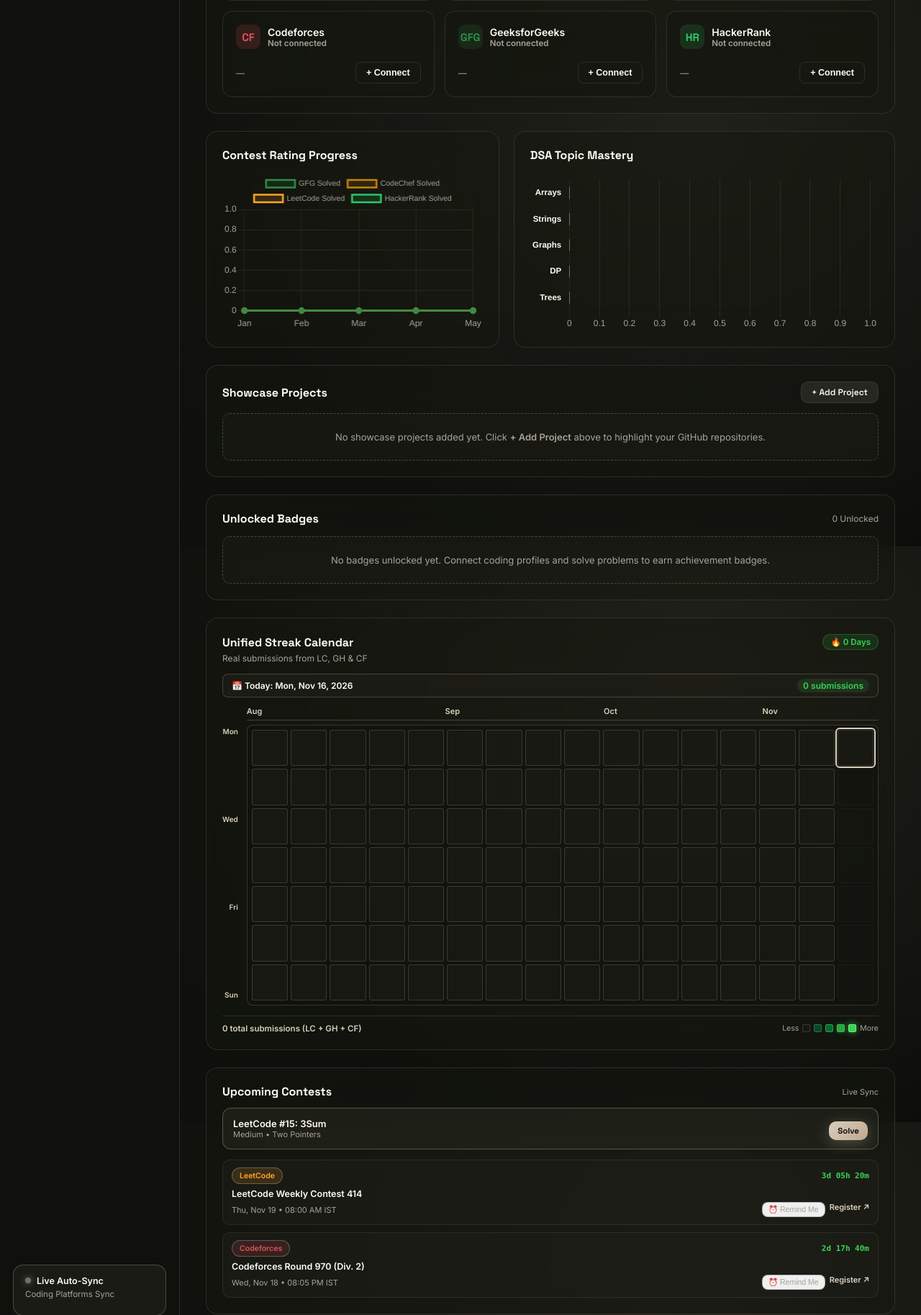
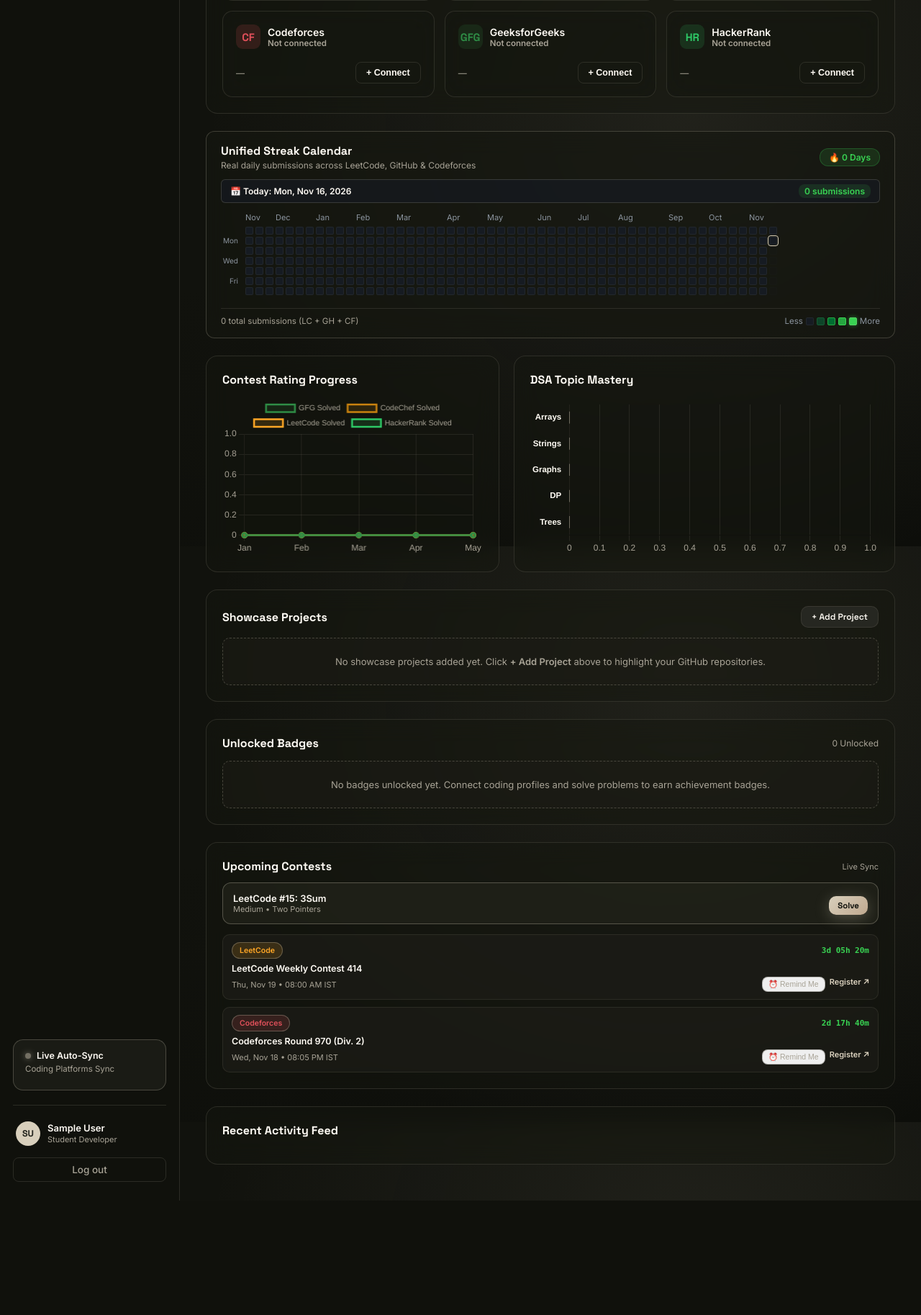
Before and after one commit to Prateekvish-cloud/Skill-Stack, a Flask app: page /dashboard in a window 1280 px wide. Shown: the part 841-2668 px from the top of the page at 72% size. After the commit the page ends 2509 px from the top, so only its background shows below. Run offline with Flask 3, Linux system fonts and the light colour scheme; the visitor is signed in with stand-in values (Sample User, id 1); data comes from the database, SQL or seed files in the repository; data that the repository does not hold is empty; some libraries are stand-ins or nearby versions.

Commit message:
feat: implement full-year 52-week GitHub-style contribution calendar

```diff
--- a/app.py
+++ b/app.py
@@ -3372,7 +3372,7 @@ def api_streak_calendar():
 
     daily_counts = {}  # {YYYY-MM-DD: count}
     today = datetime.utcnow().date()
-    cutoff = today - timedelta(days=180)
+    cutoff = today - timedelta(days=365)
 
     def add_date(dt_date, count=1):
         if dt_date >= cutoff:
--- a/static/css/style.css
+++ b/static/css/style.css
@@ -1292,76 +1292,114 @@ body {
     min-width: 0;
 }
 
+/* GitHub-Style 52-Week Full Year Calendar */
+.gh-calendar-panel {
+    background: rgba(22, 23, 18, 0.65);
+    border: 1px solid rgba(216, 207, 188, 0.22);
+    border-radius: 12px;
+    padding: 16px 20px;
+}
+
+.gh-calendar-scroll {
+    overflow-x: auto;
+    padding-bottom: 4px;
+}
+
+.gh-calendar-scroll::-webkit-scrollbar {
+    height: 6px;
+}
+
+.gh-calendar-scroll::-webkit-scrollbar-thumb {
+    background: rgba(216, 207, 188, 0.25);
+    border-radius: 3px;
+}
+
+.gh-month-row {
+    display: grid;
+    grid-template-columns: repeat(53, 11px);
+    gap: 3px;
+    font-size: 11px;
+    color: #8b949e;
+    margin-bottom: 5px;
+    height: 16px;
+    line-height: 16px;
+    user-select: none;
+}
+
+.gh-day-col {
+    display: grid;
+    grid-template-rows: repeat(7, 11px);
+    gap: 3px;
+    font-size: 10px;
+    color: #8b949e;
+    text-align: right;
+    width: 28px;
+    padding-right: 4px;
+    user-select: none;
+    line-height: 11px;
+}
+
 .heatmap-grid {
     display: grid;
-    grid-template-rows: repeat(7, 1fr);
+    grid-template-rows: repeat(7, 11px);
     grid-auto-flow: column;
-    gap: 4px;
-    width: 100%;
-    padding: 6px;
-    background: rgba(18, 19, 14, 0.55);
-    border: 1px solid rgba(216, 207, 188, 0.18);
-    border-radius: 8px;
+    gap: 3px;
 }
 
 .heat-cell {
-    width: 100%;
-    aspect-ratio: 1;
-    border-radius: 3px;
-    background: rgba(255, 255, 255, 0.05);
-    border: 1px solid rgba(216, 207, 188, 0.2);
+    width: 11px;
+    height: 11px;
+    border-radius: 2px;
     box-sizing: border-box;
-    transition: background 0.15s ease, transform 0.15s ease, border-color 0.15s ease, box-shadow 0.15s ease;
+    transition: transform 0.1s ease, border-color 0.1s ease;
     cursor: pointer;
 }
 
 .heat-cell:hover {
-    transform: scale(1.25);
+    transform: scale(1.4);
     z-index: 10;
     border-color: #39d353 !important;
-    box-shadow: 0 0 8px rgba(57, 211, 83, 0.6);
 }
 
 .heat-cell.level-0 {
-    background: rgba(26, 27, 21, 0.85);
-    border: 1px solid rgba(216, 207, 188, 0.18);
+    background: #161b22;
+    border: 1px solid rgba(255, 255, 255, 0.05);
 }
 
 .heat-cell.level-0:hover {
-    background: rgba(45, 47, 36, 0.95);
-    border-color: rgba(216, 207, 188, 0.45);
+    background: #21262d;
+    border-color: rgba(216, 207, 188, 0.4);
 }
 
 .heat-cell.level-1 {
     background: #0e4429;
-    border: 1px solid #1f7a46;
+    border: 1px solid #165b33;
 }
 
 .heat-cell.level-2 {
     background: #006d32;
-    border: 1px solid #2ea043;
+    border: 1px solid #26a641;
 }
 
 .heat-cell.level-3 {
     background: #26a641;
-    border: 1px solid #3fb950;
-    box-shadow: 0 0 6px rgba(57, 211, 83, 0.35);
+    border: 1px solid #39d353;
 }
 
 .heat-cell.level-4 {
     background: #39d353;
-    border: 1px solid #7ee787;
-    box-shadow: 0 0 10px rgba(57, 211, 83, 0.75);
+    border: 1px solid #56d364;
+    box-shadow: 0 0 6px rgba(57, 211, 83, 0.5);
 }
 
 .heat-cell.is-today {
-    outline: 2px solid #D8CFBC;
+    outline: 1.5px solid #D8CFBC;
     outline-offset: 1px;
 }
 
 .heat-cell.is-future {
-    opacity: 0.35;
-    border-style: dashed;
+    opacity: 0.15;
+    pointer-events: none;
 }
 
 .leaderboard-preview {
--- a/templates/dashboard.html
+++ b/templates/dashboard.html
@@ -160,6 +160,64 @@
           </div>
         </div>
 
+        <!-- GitHub-Style 52-Week Unified Streak Calendar (Full Year Landscape) -->
+        <div class="panel gh-calendar-panel" style="margin-top:0;">
+          <div style="display:flex; justify-content:space-between; align-items:center; margin-bottom:12px; flex-wrap:wrap; gap:8px;">
+            <div>
+              <h2 style="margin:0; font-size:16px;">Unified Streak Calendar</h2>
+              <p class="panel-empty" style="font-size:12px; margin:2px 0 0 0;">Real daily submissions across LeetCode, GitHub & Codeforces</p>
+            </div>
+            <div style="display:flex; align-items:center; gap:8px;">
+              <span id="streakBadge" style="font-size:12px; color:#39d353; font-weight:700; background:rgba(57,211,83,0.12); padding:4px 12px; border-radius:12px; border:1px solid rgba(57,211,83,0.25);">🔥 Loading...</span>
+            </div>
+          </div>
+
+          <!-- Interactive Date Inspector Readout -->
+          <div id="heatmapActiveDay" style="display:flex; align-items:center; justify-content:space-between; background:rgba(22,27,34,0.7); border:1px solid rgba(216,207,188,0.18); border-radius:6px; padding:6px 12px; margin-bottom:12px; font-size:12px;">
+            <span id="heatDayLabel" style="color:#FFFBF4; font-weight:600;">📅 Hover or click any square to inspect activity</span>
+            <span id="heatCountBadge" style="color:#39d353; font-weight:700; background:rgba(57,211,83,0.12); padding:2px 8px; border-radius:8px;">—</span>
+          </div>
+
+          <!-- Calendar Scroll Container -->
+          <div class="gh-calendar-scroll">
+            <div style="min-width:720px;">
+              <!-- 1. Month Row: 53 columns matching the 53 weeks -->
+              <div id="heatmapMonths" class="gh-month-row" style="margin-left:34px;"></div>
+
+              <!-- 2. Grid with Day Labels (Sun-Sat) -->
+              <div style="display:flex; gap:6px;">
+                <!-- Day Labels: Row 2 = Mon, Row 4 = Wed, Row 6 = Fri -->
+                <div class="gh-day-col">
+                  <span></span>
+                  <span style="display:flex; align-items:center; justify-content:flex-end;">Mon</span>
+                  <span></span>
+                  <span style="display:flex; align-items:center; justify-content:flex-end;">Wed</span>
+                  <span></span>
+                  <span style="display:flex; align-items:center; justify-content:flex-end;">Fri</span>
+                  <span></span>
+                </div>
+
+                <!-- 53-Week Heatmap Grid -->
+                <div id="dashHeatmap" class="heatmap-grid"><div style="color:var(--muted);font-size:11px;padding:8px;">Loading full year activity...</div></div>
+              </div>
+            </div>
+          </div>
+
+          <!-- Footer Summary & Legend -->
+          <div style="display:flex; align-items:center; justify-content:space-between; flex-wrap:wrap; gap:8px; margin-top:14px; padding-top:10px; border-top:1px solid rgba(216,207,188,0.12); font-size:11.5px; color:#8b949e;">
+            <span id="heatmapTotal" style="color:var(--muted);">Loading submissions...</span>
+            <div style="display:flex; align-items:center; gap:4px;">
+              <span>Less</span>
+              <span class="heat-cell level-0" style="width:11px; height:11px; border-radius:2px; display:inline-block;" title="No activity"></span>
+              <span class="heat-cell level-1" style="width:11px; height:11px; border-radius:2px; display:inline-block;" title="1-2 submissions"></span>
+              <span class="heat-cell level-2" style="width:11px; height:11px; border-radius:2px; display:inline-block;" title="3-5 submissions"></span>
+              <span class="heat-cell level-3" style="width:11px; height:11px; border-radius:2px; display:inline-block;" title="6-9 submissions"></span>
+              <span class="heat-cell level-4" style="width:11px; height:11px; border-radius:2px; display:inline-block;" title="10+ submissions"></span>
+              <span>More</span>
+            </div>
+          </div>
+        </div>
+
         <!-- Performance Analytics Side-by-Side Charts -->
         <div class="dash-panels" id="analytics" style="margin-top:0;">
           <section class="panel">
@@ -233,53 +291,6 @@
 
       <!-- Right Sidebar Column (32% width) -->
       <div class="dash-col-side">
-
-        <!-- Unified Streak Calendar -->
-        <section class="panel">
-          <div style="display:flex; align-items:center; justify-content:space-between; margin-bottom:4px;">
-            <h2 style="margin:0;">Unified Streak Calendar</h2>
-            <span id="streakBadge" style="font-size:11.5px; color:#39d353; font-weight:600; background:rgba(57,211,83,0.12); padding:3px 10px; border-radius:12px; border:1px solid rgba(57,211,83,0.25);">🔥 Loading...</span>
-          </div>
-          <p class="panel-empty" style="font-size:12px; margin-bottom:14px;">Real submissions from LC, GH & CF</p>
-
-          <!-- Interactive Day Inspector Bar -->
-          <div id="heatmapActiveDay" style="display:flex; align-items:center; justify-content:space-between; background:rgba(30,31,25,0.7); border:1px solid rgba(216,207,188,0.22); border-radius:8px; padding:6px 12px; margin-bottom:12px; font-size:12px;">
-            <span id="heatDayLabel" style="color:#FFFBF4; font-weight:600;">📅 Hover any box to inspect date</span>
-            <span id="heatCountBadge" style="color:#39d353; font-weight:700; background:rgba(57,211,83,0.12); padding:2px 8px; border-radius:10px;">—</span>
-          </div>
-
-          <!-- Structured Calendar with Day/Month Labels -->
-          <div style="display:flex; gap:8px; align-items:stretch;">
-            <!-- Day Labels (exact 7-day row alignment) -->
-            <div style="display:flex; flex-direction:column; justify-content:space-between; font-size:10px; color:#D8CFBC; font-weight:700; text-align:right; padding:30px 4px 10px 0; user-select:none; line-height:1;">
-              <span>Mon</span>
-              <span>Wed</span>
-              <span>Fri</span>
-              <span>Sun</span>
-            </div>
-
-            <div style="flex:1; min-width:0;">
-              <!-- Month Labels Header: 16 columns matching the 16 week columns -->
-              <div id="heatmapMonths" style="display:grid; grid-template-columns: repeat(16, 1fr); gap:4px; font-size:11.5px; font-weight:700; color:#FFFBF4; margin-bottom:6px; border-bottom:1px solid rgba(216,207,188,0.25); padding-bottom:5px; text-align:left;"></div>
-              <!-- Heatmap Grid -->
-              <div class="heatmap-grid" id="dashHeatmap"><div style="color:var(--muted);font-size:11px;padding:8px;">Loading real data...</div></div>
-            </div>
-          </div>
-
-          <!-- Footer Summary & Legend -->
-          <div style="display:flex; align-items:center; justify-content:space-between; flex-wrap:wrap; gap:8px; margin-top:14px; padding-top:10px; border-top:1px solid rgba(216,207,188,0.15);">
-            <span id="heatmapTotal" style="font-size:11.5px; color:#D8CFBC; font-weight:600;">Loading submissions...</span>
-            <div style="display:flex; align-items:center; gap:5px; font-size:10.5px; color:var(--muted);">
-              <span>Less</span>
-              <span class="heat-cell level-0" style="width:11px; height:11px; display:inline-block; border-radius:2px;" title="No activity"></span>
-              <span class="heat-cell level-1" style="width:11px; height:11px; display:inline-block; border-radius:2px;" title="1-2 submissions"></span>
-              <span class="heat-cell level-2" style="width:11px; height:11px; display:inline-block; border-radius:2px;" title="3-5 submissions"></span>
-              <span class="heat-cell level-3" style="width:11px; height:11px; display:inline-block; border-radius:2px;" title="6-9 submissions"></span>
-              <span class="heat-cell level-4" style="width:11px; height:11px; display:inline-block; border-radius:2px;" title="10+ submissions"></span>
-              <span>More</span>
-            </div>
-          </div>
-        </section>
 
         <!-- Daily Challenge & Upcoming Contests Card -->
         <!-- Daily Challenge & Upcoming Contests Card -->
@@ -632,19 +643,18 @@
       dashHeatmap.innerHTML = '';
 
       const today = new Date();
-      // Align grid rows to start on Monday (Row 1: Mon ... Row 7: Sun)
-      const dayOfWeek = today.getDay(); // 0 is Sun, 1 is Mon...
-      const distToMon = (dayOfWeek + 6) % 7; // 0 for Mon, 1 for Tue... 6 for Sun
-      const currentMonday = new Date(today);
-      currentMonday.setDate(today.getDate() - distToMon);
-      currentMonday.setHours(0, 0, 0, 0);
+      // Align to Sunday of the current week (Sunday = row 0, Monday = row 1 ... Saturday = row 6)
+      const dayOfWeek = today.getDay(); // 0 is Sunday, 1 is Monday ... 6 is Saturday
+      const currentSunday = new Date(today);
+      currentSunday.setDate(today.getDate() - dayOfWeek);
+      currentSunday.setHours(0, 0, 0, 0);
 
-      const WEEKS = 16;
-      // Start 15 weeks before current Monday (16 weeks total = 112 cells)
-      const startDate = new Date(currentMonday);
-      startDate.setDate(currentMonday.getDate() - (WEEKS - 1) * 7);
+      const WEEKS = 53;
+      // 53 weeks = 371 days (full 1-year GitHub-style calendar)
+      const startDate = new Date(currentSunday);
+      startDate.setDate(currentSunday.getDate() - (WEEKS - 1) * 7);
 
-      // Month labels header: detect week where each new month actually begins
+      // Month labels header: exactly 53 columns matching the 53 week columns
       if (heatmapMonths) {
         let lastMonth = '';
         const monthList = [];
@@ -658,13 +668,13 @@
           }
         }
 
-        // Render each month label spanning its exact week columns
         let headerHtml = '';
         for (let i = 0; i < monthList.length; i++) {
           const cur = monthList[i];
           const nextWeek = (i + 1 < monthList.length) ? monthList[i + 1].week : WEEKS;
           const spanCount = nextWeek - cur.week;
-          headerHtml += `<span style="grid-column: span ${spanCount}; color:#D8CFBC; font-weight:700; font-size:11px; overflow:hidden; text-overflow:ellipsis; white-space:nowrap;">${cur.name}</span>`;
+          const text = spanCount >= 2 ? cur.name : '';
+          headerHtml += `<span style="grid-column: span ${spanCount}; overflow:hidden; text-overflow:ellipsis; white-space:nowrap;">${text}</span>`;
         }
         heatmapMonths.innerHTML = headerHtml;
       }
@@ -682,7 +692,8 @@
       }
       setDefaultInspector();
 
-      for (let i = 0; i < 112; i++) {
+      const TOTAL_DAYS = WEEKS * 7;
+      for (let i = 0; i < TOTAL_DAYS; i++) {
         const d = new Date(startDate);
         d.setDate(startDate.getDate() + i);
         const dateKey = d.toISOString().split('T')[0];
@@ -697,7 +708,7 @@
         const label = d.toLocaleDateString('en-US', { weekday: 'short', month: 'short', day: 'numeric', year: 'numeric' });
         cell.title = isFuture ? `${label} (Upcoming)` : `${label}: ${count > 0 ? count + ' submission' + (count > 1 ? 's' : '') : 'No activity'}`;
 
-        // Live inspector updates on hover and tap
+        // Live inspector updates on hover and click
         cell.addEventListener('mouseenter', () => {
           if (heatDayLabel) heatDayLabel.innerHTML = `📅 <strong>${label}</strong>`;
           if (heatCountBadge) heatCountBadge.textContent = isFuture ? 'Upcoming' : `${count} submission${count !== 1 ? 's' : ''}`;
```
